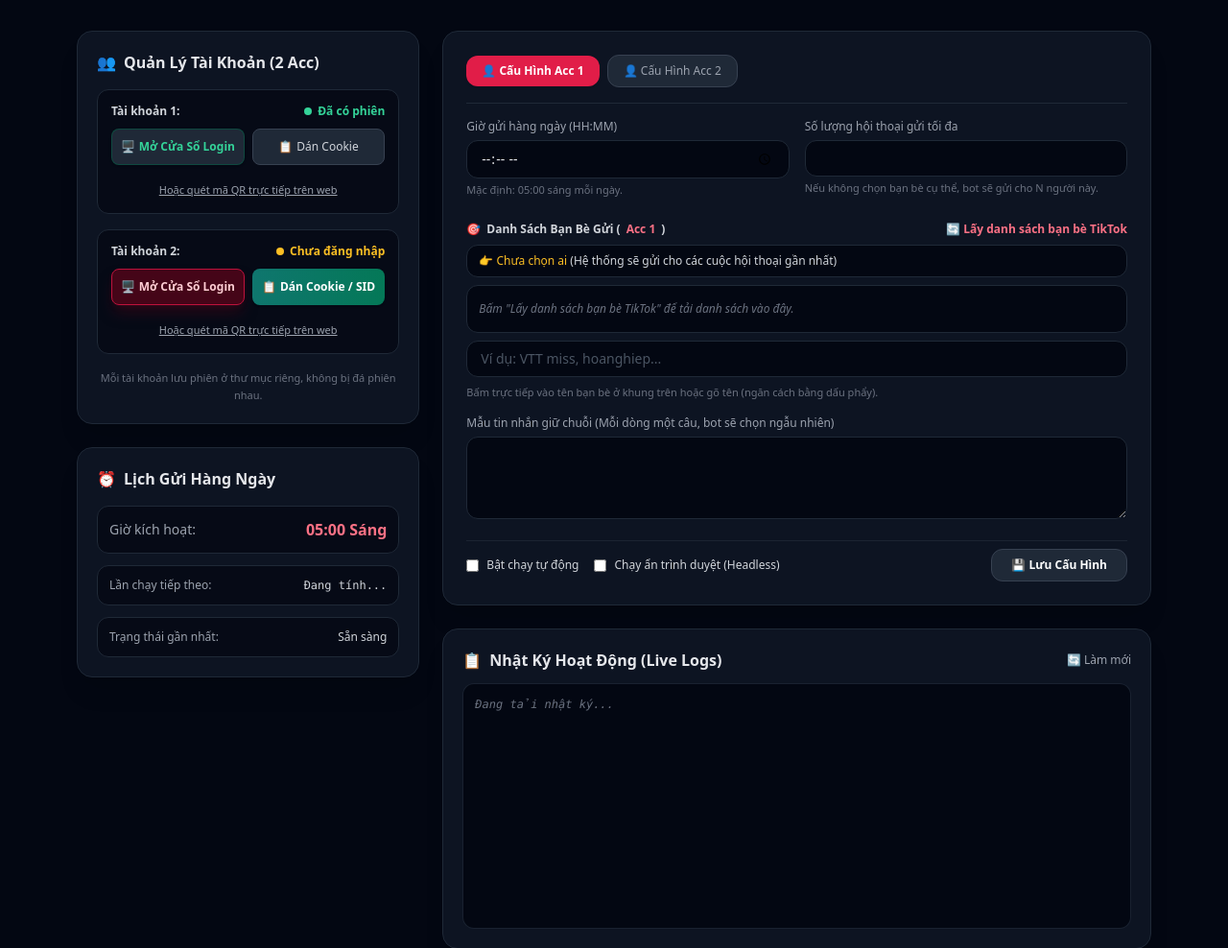
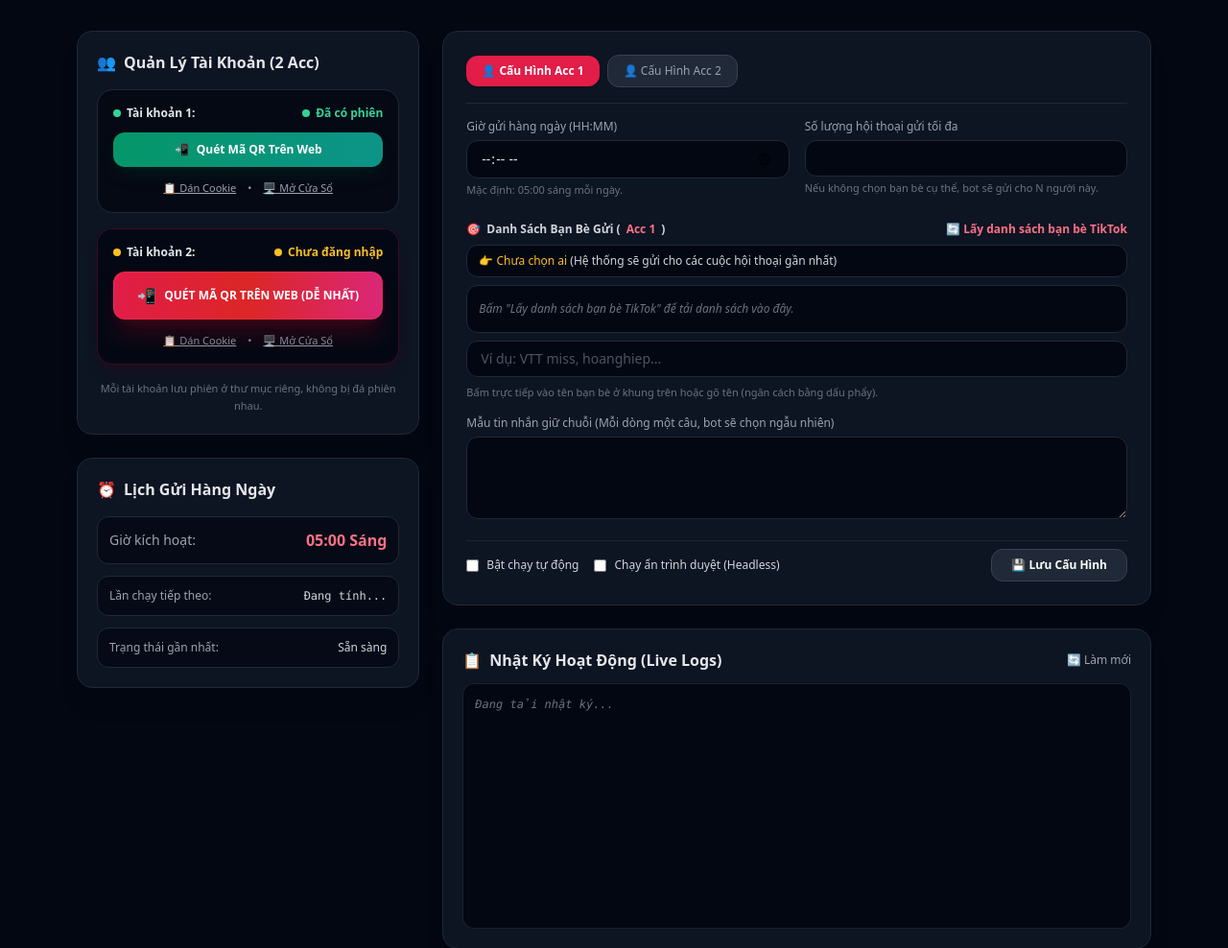
Before and after one commit to phamtung140513-bit/Streak-TikTok-VN, a FastAPI app: template DouYinSparkFlow/tiktok_app/templates/index.html in a window 1280 px wide. Shown: the part 109-1097 px from the top of the page at 96% size. Run offline with FastAPI, Linux system fonts and the light colour scheme; the template is opened without the code that fills it, so the values that code supplies are empty; some libraries are stand-ins or nearby versions.

Commit message:
feat(ui): prioritize instant Web QR login directly on dashboard with headless API capture

```diff
--- a/DouYinSparkFlow/tiktok_app/templates/index.html
+++ b/DouYinSparkFlow/tiktok_app/templates/index.html
@@ -71,48 +71,49 @@
           </h2>
 
           <!-- Acc 1 Box -->
-          <div class="p-3.5 rounded-xl bg-gray-950/70 border border-gray-800 space-y-2.5">
+          <!-- Acc 1 Box -->
+          <div class="p-4 rounded-2xl bg-gray-950/80 border border-gray-800 space-y-3">
             <div class="flex items-center justify-between">
-              <span class="text-xs font-bold text-gray-300">Tài khoản 1:</span>
+              <span class="text-xs font-bold text-gray-200 flex items-center gap-1.5">
+                <span class="w-2 h-2 rounded-full bg-emerald-400"></span> Tài khoản 1:
+              </span>
               <div id="statusAcc1" class="text-xs font-semibold flex items-center gap-1.5 text-emerald-400">
                 <span class="w-2 h-2 rounded-full bg-emerald-400"></span> Đã có phiên
               </div>
             </div>
-            <div class="grid grid-cols-2 gap-2">
-              <button type="button" onclick="launchBrowserLogin('acc_1')" class="py-2.5 px-2 bg-gray-800 hover:bg-gray-700 text-emerald-400 text-xs font-bold rounded-lg border border-emerald-800/60 transition flex items-center justify-center gap-1 shadow">
-                <span>🖥️</span> Mở Cửa Sổ Login
+
+            <button type="button" onclick="startWebQrLogin('acc_1')" class="w-full py-2.5 px-3 bg-gradient-to-r from-emerald-600 to-teal-600 hover:from-emerald-500 hover:to-teal-500 text-white text-xs font-bold rounded-xl transition flex items-center justify-center gap-2 shadow-lg shadow-emerald-950/40 transform active:scale-95">
+              <span>📲</span> Quét Mã QR Trên Web
             </button>
-              <button type="button" onclick="openCookieModal('acc_1')" class="py-2.5 px-2 bg-gray-800 hover:bg-gray-700 text-gray-300 text-xs font-medium rounded-lg border border-gray-700 transition flex items-center justify-center gap-1">
-                <span>📋</span> Dán Cookie
-              </button>
-            </div>
-            <div class="text-center pt-0.5">
-              <button type="button" onclick="startWebQrLogin('acc_1')" class="text-[11px] text-gray-400 hover:text-rose-400 underline">
-                Hoặc quét mã QR trực tiếp trên web
-              </button>
+
+            <div class="flex items-center justify-center gap-3 text-[11px] text-gray-400 pt-0.5">
+              <button type="button" onclick="openCookieModal('acc_1')" class="hover:text-emerald-400 underline">📋 Dán Cookie</button>
+              <span>•</span>
+              <button type="button" onclick="launchBrowserLogin('acc_1')" class="hover:text-rose-400 underline">🖥️ Mở Cửa Sổ</button>
             </div>
           </div>
 
           <!-- Acc 2 Box -->
-          <div class="p-3.5 rounded-xl bg-gray-950/70 border border-gray-800 space-y-2.5">
+          <div class="p-4 rounded-2xl bg-gray-950/80 border border-rose-900/40 space-y-3 shadow-lg shadow-rose-950/20">
             <div class="flex items-center justify-between">
-              <span class="text-xs font-bold text-gray-300">Tài khoản 2:</span>
+              <span class="text-xs font-bold text-gray-200 flex items-center gap-1.5">
+                <span class="w-2 h-2 rounded-full bg-amber-400"></span> Tài khoản 2:
+              </span>
               <div id="statusAcc2" class="text-xs font-semibold flex items-center gap-1.5 text-amber-400">
                 <span class="w-2 h-2 rounded-full bg-amber-400"></span> Chưa đăng nhập
               </div>
             </div>
-            <div class="grid grid-cols-2 gap-2">
-              <button type="button" onclick="launchBrowserLogin('acc_2')" class="py-2.5 px-2 bg-rose-950/90 hover:bg-rose-900 text-rose-200 text-xs font-bold rounded-lg border border-rose-700 transition flex items-center justify-center gap-1 shadow-lg shadow-rose-950/50">
-                <span>🖥️</span> Mở Cửa Sổ Login
+
+            <!-- Hero Button: Quét QR Trực Tiếp Trên Web -->
+            <button type="button" onclick="startWebQrLogin('acc_2')" class="w-full py-3 px-4 bg-gradient-to-r from-rose-600 via-red-600 to-pink-600 hover:from-rose-500 hover:to-pink-500 text-white text-xs font-bold rounded-xl transition flex items-center justify-center gap-2 shadow-xl shadow-rose-950/60 transform hover:scale-[1.01] active:scale-[0.98] border border-rose-500/30">
+              <span class="text-base">📲</span>
+              <span>QUÉT MÃ QR TRÊN WEB (DỄ NHẤT)</span>
             </button>
-              <button type="button" onclick="openCookieModal('acc_2')" class="py-2.5 px-2 bg-gradient-to-r from-teal-700 to-emerald-700 hover:from-teal-600 hover:to-emerald-600 text-white text-xs font-bold rounded-lg transition flex items-center justify-center gap-1 shadow">
-                <span>📋</span> Dán Cookie / SID
-              </button>
-            </div>
-            <div class="text-center pt-0.5">
-              <button type="button" onclick="startWebQrLogin('acc_2')" class="text-[11px] text-gray-400 hover:text-rose-400 underline">
-                Hoặc quét mã QR trực tiếp trên web
-              </button>
+
+            <div class="flex items-center justify-center gap-3 text-[11px] text-gray-400 pt-0.5">
+              <button type="button" onclick="openCookieModal('acc_2')" class="hover:text-teal-400 underline">📋 Dán Cookie</button>
+              <span>•</span>
+              <button type="button" onclick="launchBrowserLogin('acc_2')" class="hover:text-rose-400 underline">🖥️ Mở Cửa Sổ</button>
             </div>
           </div>
 
@@ -122,7 +123,7 @@
         </div>
 
         <!-- QR Code Login Card (Directly on Web - No CMD needed) -->
-        <div id="qrLoginCard" class="hidden bg-gray-900/95 border border-rose-600/60 rounded-2xl p-5 shadow-2xl backdrop-blur-md space-y-4 text-center transition-all duration-300">
+        <div id="qrLoginCard" class="hidden bg-gray-900/95 border border-rose-500/60 rounded-2xl p-5 shadow-2xl backdrop-blur-md space-y-4 text-center transition-all duration-300">
           <div class="flex items-center justify-between border-b border-gray-800 pb-2.5">
             <h3 id="qrCardTitle" class="text-sm font-bold text-rose-400 flex items-center gap-1.5">
               <span>📲</span> Quét Mã QR Đăng Nhập
@@ -134,38 +135,44 @@
 
           <!-- QR Image Container -->
           <div class="flex flex-col items-center justify-center py-1">
-            <div id="qrLoadingSpinner" class="py-10 flex flex-col items-center gap-3">
-              <div class="w-9 h-9 border-4 border-rose-500/30 border-t-rose-500 rounded-full animate-spin"></div>
-              <span class="text-xs text-gray-400 animate-pulse">Đang kết nối TikTok & tạo mã QR...</span>
+            <div id="qrLoadingSpinner" class="py-12 flex flex-col items-center gap-3">
+              <div class="w-10 h-10 border-4 border-rose-500/30 border-t-rose-500 rounded-full animate-spin"></div>
+              <span class="text-xs text-gray-400 animate-pulse">Đang kết nối TikTok & tạo mã QR trực tiếp...</span>
             </div>
-            <div id="qrImageWrapper" class="hidden bg-white p-3 rounded-2xl shadow-xl shadow-rose-950/50">
-              <img id="qrCodeImg" src="" alt="TikTok Login QR" class="w-48 h-48 mx-auto" />
+            <div id="qrImageWrapper" class="hidden bg-white p-3.5 rounded-2xl shadow-2xl shadow-rose-950/60 border border-white/20">
+              <img id="qrCodeImg" src="" alt="TikTok Login QR" class="w-52 h-52 mx-auto rounded-lg" />
             </div>
           </div>
 
           <!-- Status badge -->
-          <div id="qrStatusBadge" class="text-xs font-semibold text-amber-300 py-1.5 px-3 bg-amber-950/50 rounded-xl border border-amber-800/40 flex items-center justify-center gap-1.5">
+          <div id="qrStatusBadge" class="text-xs font-semibold text-amber-300 py-2 px-3 bg-amber-950/50 rounded-xl border border-amber-800/40 flex items-center justify-center gap-1.5">
             <span class="w-2 h-2 rounded-full bg-amber-400 animate-pulse"></span>
             <span id="qrStatusText">Đang khởi tạo...</span>
           </div>
 
           <!-- Instructions -->
-          <div class="text-[11px] text-gray-400 bg-gray-950/70 p-3 rounded-xl border border-gray-800 text-left space-y-1">
-            <div class="font-bold text-gray-300 flex items-center gap-1">👉 Các bước:</div>
-            <div>1. Dùng app TikTok trên điện thoại quét mã QR ở trên.</div>
-            <div>2. Bấm nút <b>Xác nhận / Đăng nhập</b> trên điện thoại.</div>
-            <div>3. Bấm nút xanh <b>"ĐÃ QUÉT QR & ĐĂNG NHẬP"</b> bên dưới để chốt lưu phiên!</div>
+          <div class="text-[11px] text-gray-400 bg-gray-950/70 p-3 rounded-xl border border-gray-800 text-left space-y-1.5">
+            <div class="font-bold text-gray-200 flex items-center gap-1">👉 Hướng dẫn 3 bước:</div>
+            <div>1. Mở ứng dụng <b>TikTok</b> trên điện thoại của bạn.</div>
+            <div>2. Vào mục <b>Hồ sơ / Tìm kiếm</b> ➔ bấm biểu tượng <b>Quét mã QR</b> ở góc trên.</div>
+            <div>3. Quét mã QR ở trên ➔ bấm <b>"Xác nhận / Đăng nhập"</b> trên điện thoại.</div>
           </div>
 
           <!-- Action Button: ĐÃ QUÉT QR -->
           <div class="pt-1 space-y-2">
-            <button type="button" id="btnConfirmQr" onclick="confirmQrLoginDone()" class="w-full py-3 px-4 bg-gradient-to-r from-emerald-600 to-teal-600 hover:from-emerald-500 hover:to-teal-500 text-white font-bold text-xs rounded-xl shadow-lg shadow-emerald-950/50 transition flex items-center justify-center gap-2 transform active:scale-95 border border-emerald-400/40">
+            <button type="button" id="btnConfirmQr" onclick="confirmQrLoginDone()" class="w-full py-3.5 px-4 bg-gradient-to-r from-emerald-600 via-teal-600 to-emerald-600 hover:from-emerald-500 hover:to-teal-500 text-white font-bold text-xs rounded-xl shadow-xl shadow-emerald-950/60 transition flex items-center justify-center gap-2 transform active:scale-95 border border-emerald-400/40">
               <span class="text-base">✅</span>
-              <span>ĐÃ QUÉT QR & BẤM ĐĂNG NHẬP XONG</span>
+              <span>TÔI ĐÃ BẤM ĐĂNG NHẬP TRÊN ĐIỆN THOẠI</span>
             </button>
-            <button type="button" onclick="cancelQrLogin()" class="text-[11px] text-gray-500 hover:text-rose-400 transition block mx-auto pt-0.5">
-              ✖ Hủy / Đóng khung QR
+            <div class="flex items-center justify-center gap-4 pt-1 text-[11px]">
+              <button type="button" onclick="startWebQrLogin(activeAccId)" class="text-gray-400 hover:text-white underline">
+                🔄 Tải lại mã QR
               </button>
+              <span class="text-gray-600">•</span>
+              <button type="button" onclick="cancelQrLogin()" class="text-gray-400 hover:text-rose-400 underline">
+                ✖ Đóng khung
+              </button>
+            </div>
           </div>
         </div>
 
@@ -537,13 +544,14 @@
       const btn = document.getElementById('btnConfirmQr');
       if (btn) {
         btn.disabled = true;
-        btn.innerHTML = '<span>⏳ Đang chốt lưu phiên đăng nhập...</span>';
+        btn.innerHTML = '<span>⏳ Đang kiểm tra phiên đăng nhập...</span>';
       }
       try {
         const res = await fetch('/api/login/qr/confirm', { method: 'POST' });
         const data = await res.json();
-        showToast(data.message || 'Đã lưu phiên thành công!');
-        document.getElementById('qrStatusText').innerHTML = '🎉 <b class="text-emerald-400">ĐÃ LƯU PHIÊN THÀNH CÔNG!</b>';
+        if (data.status === 'ok') {
+          showToast(data.message || '🎉 Đã lưu phiên thành công!');
+          document.getElementById('qrStatusText').innerHTML = '🎉 <b class="text-emerald-400 text-sm">ĐÃ LƯU PHIÊN THÀNH CÔNG!</b>';
           if (qrPollTimer) clearInterval(qrPollTimer);
           loadData();
           fetchLogs();
@@ -554,6 +562,14 @@
               btn.innerHTML = '<span class="text-base">✅</span><span>ĐÃ QUÉT QR & BẤM ĐĂNG NHẬP XONG</span>';
             }
           }, 2000);
+        } else {
+          showToast(data.message || 'Chưa thấy xác nhận trên điện thoại.', true);
+          document.getElementById('qrStatusText').innerHTML = '⚠️ <span class="text-amber-300 font-semibold">Chờ bạn bấm Xác nhận trên điện thoại...</span>';
+          if (btn) {
+            btn.disabled = false;
+            btn.innerHTML = '<span class="text-base">🔄</span><span>BẤM ĐỂ KIỂM TRA LẠI PHIÊN</span>';
+          }
+        }
       } catch (err) {
         showToast('Lỗi: ' + err, true);
         if (btn) {
```
Also changed, not shown: DouYinSparkFlow/tiktok_app/tiktok_bot.py (+76 -62 lines). Lines whose indentation alone changed are shown as unchanged.
